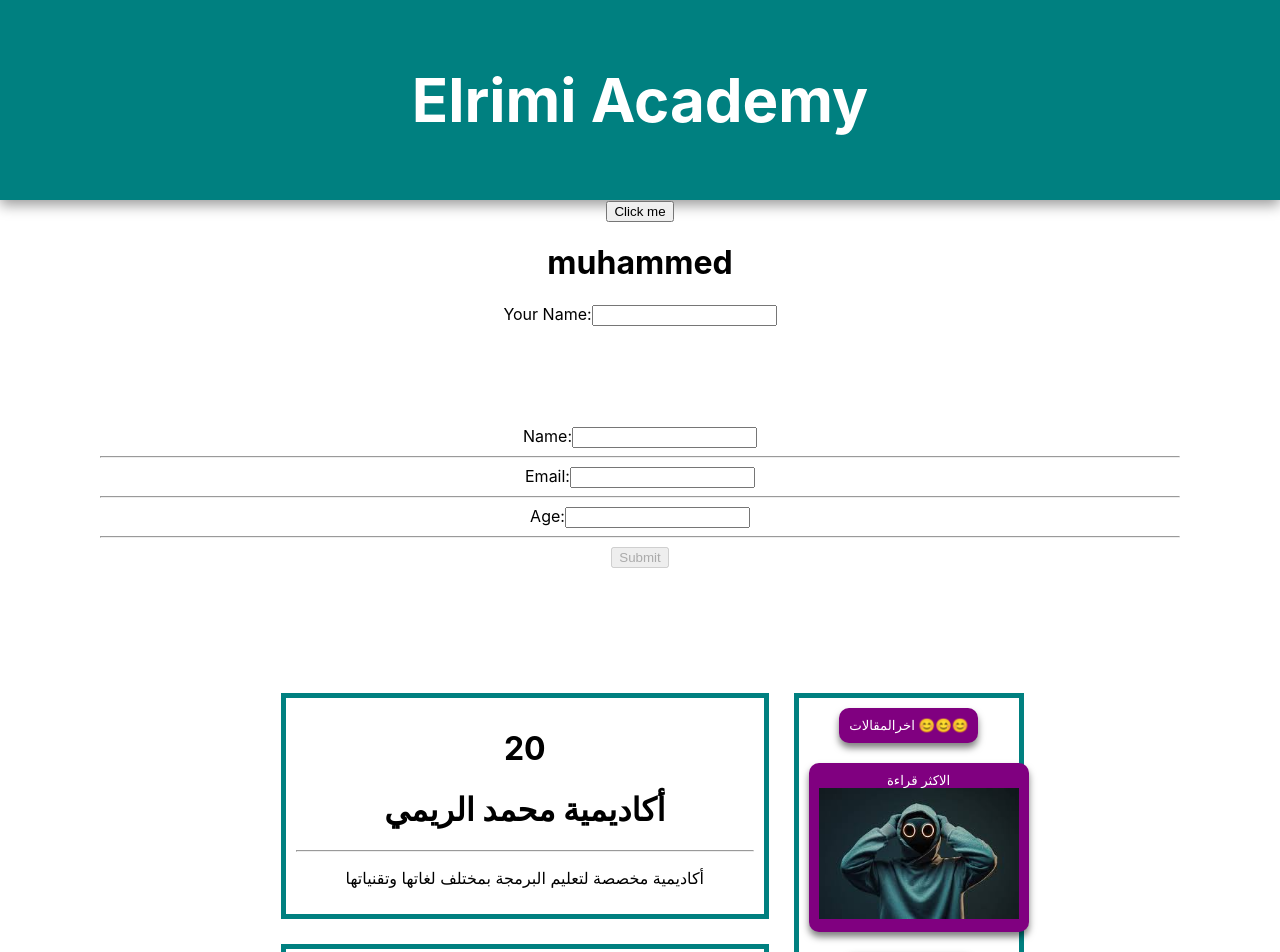
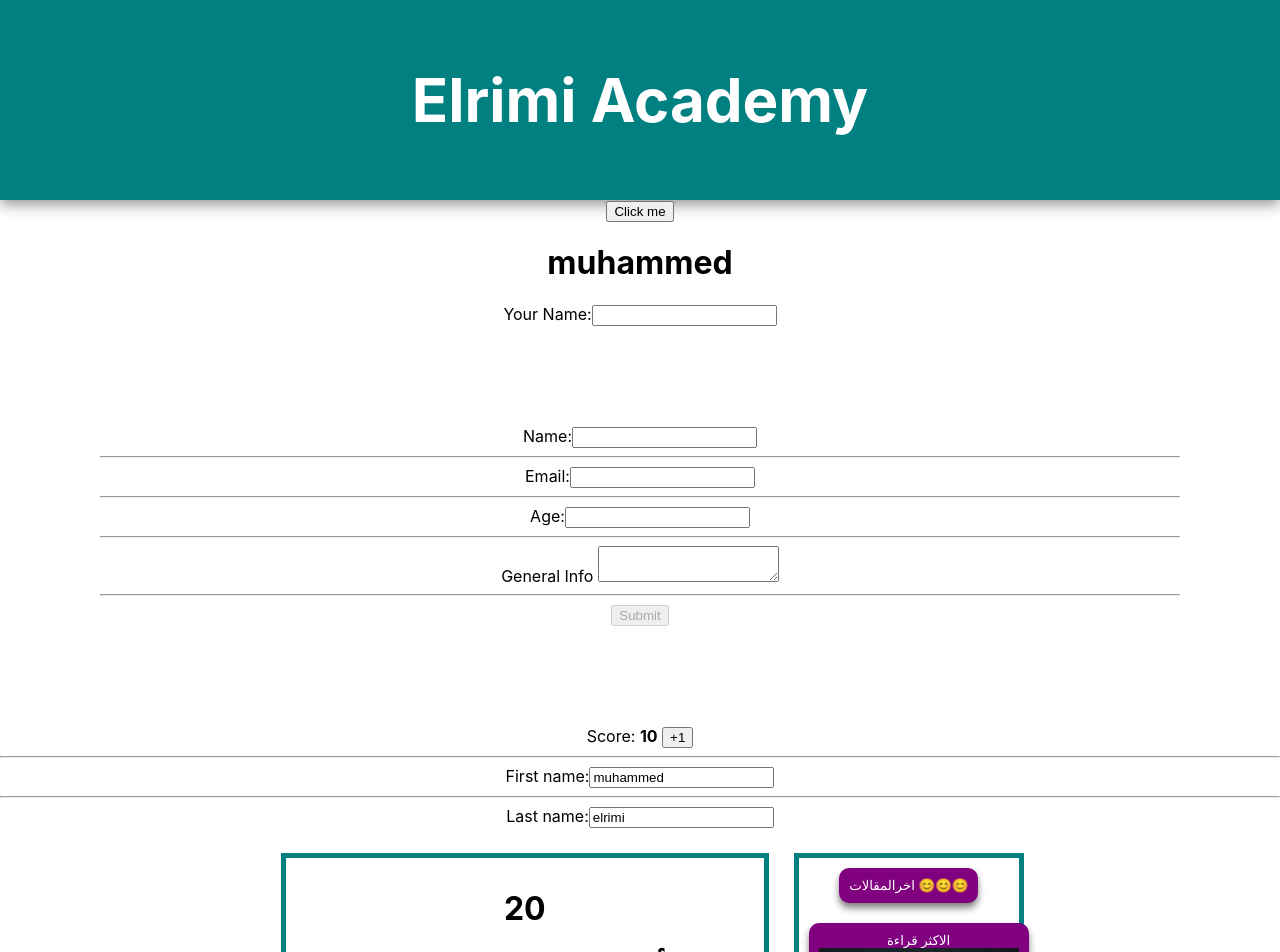
Before and after one commit to mohamadAlrimi/challenge-solution-props, a React (Create React App) app: page / in a window 1280 px wide. Shown: the top 952 px of the page. Built offline with nearby package versions, Linux system fonts and the light colour scheme.

Commit message:
react input chaleng

```diff
--- a/src/App.js
+++ b/src/App.js
@@ -7,7 +7,7 @@ import SideMenu from "./SideMenu";
 import MyBottun from "./MyBottun";
 import MyInput from "./MyInput";
 import MyForm from "./MyForm";
-
+import MyTaskInput from "./MyTaskInput";
 function App() {
   const MyPost=[
     {id :1 ,title :"tis is the first "  , Ph:"this is the pharagraf for first post"},
@@ -43,6 +43,7 @@ function App() {
      <MyBottun/>
      <MyInput/>
      <MyForm/>
+     <MyTaskInput/>
 
       {/* POSTS CONTAINER */}
       <div style={{ display: "flex", justifyContent: "center" }}>
--- a/src/MyForm.js
+++ b/src/MyForm.js
@@ -1,17 +1,24 @@
 
 import { useState } from "react"
 export default function MyForm(){
-    const [formInput , setFormInput] = useState({name:"" ,email:"" ,age :""});
+    const [formInput , setFormInput] = useState({name:"" ,email:"" ,age :"" ,generalInfo :""});
 
     // if (!formInput.name || !formInput.email || !formInput.age) {
     //     alert("All fields are required!");
     //     return;
     //   }
     return ( <>
-     <form style={{padding :"100px"}} onSubmit={(event)=>{
+{/* ///////////////////////////////  */}
+
+
+
+
+ {/* //////////////////////////////////// */}
+
+     <form style={{padding :"100px" } } onSubmit={(event)=>{
         event.preventDefault();
         console.log(formInput)
-        setFormInput({ name: "", email: "", message: "" ,age :"" });
+        setFormInput({ name: "", email: "", message: "" ,age :"" ,generalInfo :""});
 
      }}>
         <label>Name:</label>
@@ -29,7 +36,15 @@ export default function MyForm(){
         <input value={formInput.age} onChange={(event) =>{
             setFormInput({...formInput , age : event.target.value});
         }}/>   <hr></hr>
-        <button  disabled={!formInput.name || !formInput.email || !formInput.age}>Submit</button>
+        <label>General Info </label>
+        <textarea value={formInput.generalInfo}
+        onChange={(event)=>{
+            setFormInput({...formInput , generalInfo : event.target.value})
+        }}/>
+        <hr></hr>
+        <button
+         disabled={!formInput.name || !formInput.email || !formInput.age}
+         >Submit</button>
 
 
         </form></>)
--- /dev/null
+++ b/src/MyTaskInput.js
@@ -0,0 +1,57 @@
+import { useState } from "react";
+export default function MyTaskInput() {
+    const [player, setPlayer] = useState({
+      firstName: 'muhammed',
+      lastName: 'elrimi',
+      score: 10,
+    });
+
+    function handlePlusClick() {
+      setPlayer({
+        ...player,
+        score: player.score + 1,
+      });
+    }
+
+    function handleFirstNameChange(e) {
+      setPlayer({
+        ...player,
+        firstName: e.target.value,
+      });
+    }
+
+    function handleLastNameChange(e) {
+      setPlayer({
+        ...player,
+        lastName: e.target.value
+      });
+    }
+
+    return (
+      <>
+        <label>
+          Score: <b>{player.score}</b>
+          {' '}
+          <button onClick={handlePlusClick}>
+            +1
+          </button>
+        </label>
+        <hr></hr>
+        <label>
+          First name:
+          <input
+            value={player.firstName}
+            onChange={handleFirstNameChange}
+          />
+        </label>
+        <hr></hr>
+        <label>
+          Last name:
+          <input
+            value={player.lastName}
+            onChange={handleLastNameChange}
+          />
+        </label>
+      </>
+    );
+  }
```
